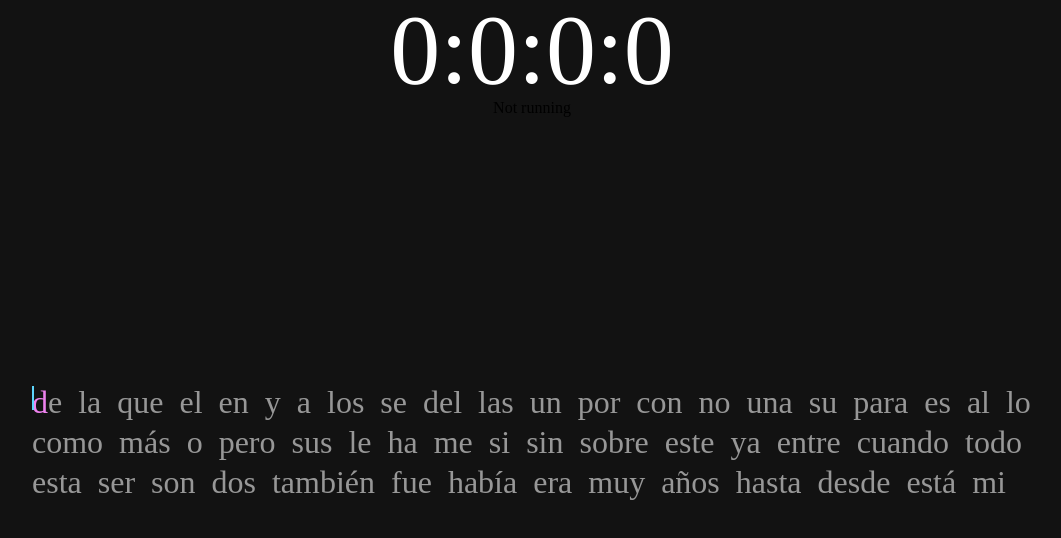
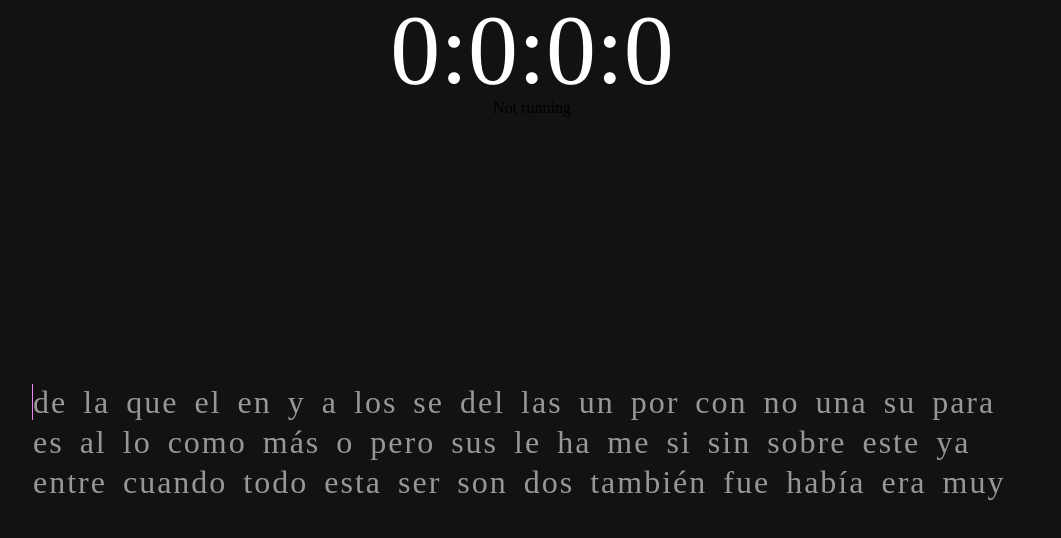
Before and after one commit to 4ldito/fast-fingers, a React (Vite) app: page / in a window 1280 px wide. Shown: the top 538 px of the page, without its empty margins (108-1169 px from the left). Built offline with nearby package versions, Linux system fonts and the light colour scheme.

Commit message:
added caret :D

```diff
--- a/src/components/WordsContainer/Words/Caret/Caret.jsx
+++ b/src/components/WordsContainer/Words/Caret/Caret.jsx
@@ -1,7 +1,12 @@
+import { useEffect } from "react"
 import style from "./Caret.module.css"
 
 const Caret = ({ activeLetterRef }) => {
-  console.log(activeLetterRef)
+
+  useEffect(() => {
+    console.log(activeLetterRef)
+  }, [activeLetterRef]);
+
   return (
     <div className={style.caret}></div>
   )
--- a/src/components/WordsContainer/Words/Word/Letter/Letter.jsx
+++ b/src/components/WordsContainer/Words/Word/Letter/Letter.jsx
@@ -1,19 +1,20 @@
 import style from "./Letter.module.css"
 
-const Letter = ({ letter, typed, indexWord, indexLetter, actualLetter, activeLetterRef }) => {
+const Letter = ({ letter, typed, indexWord, indexLetter, actualLetter, word, fullTyped }) => {
   const correctClasses = [];
-
+  correctClasses.push(style.letter);
   if (letter === typed) correctClasses.push(style.correct);
   if (letter !== typed && typed) correctClasses.push(style.incorrect);
+
   if (indexWord === actualLetter.wordIndex && indexLetter === actualLetter.letterIndex) {
     correctClasses.push(style.active);
-    console.log("entró")
+  }
+  else if (indexWord === actualLetter.wordIndex && fullTyped.length === word.length && indexLetter + 1 >= word.length) {
+    correctClasses.push(style.final);
   }
 
-  return correctClasses.includes(style.active)
-    ? <span ref={activeLetterRef} key={crypto.randomUUID()} className={correctClasses.join(" ")} >{letter}</span>
-    : <span key={crypto.randomUUID()} className={correctClasses.join(" ")} >{letter}</span>
-
+  // return <span key={crypto.randomUUID()} className={correctClasses.join(" ")}>{typed ? typed : letter}</span>
+  return <span key={crypto.randomUUID()} className={correctClasses.join(" ")}>{letter}</span>
 }
 
 export default Letter
--- a/src/components/WordsContainer/Words/Word/Letter/Letter.module.css
+++ b/src/components/WordsContainer/Words/Word/Letter/Letter.module.css
@@ -1,3 +1,8 @@
+.letter {
+  border-left: 1px solid transparent;
+  border-right: 1px solid transparent;
+}
+
 .correct {
   color: white;
 }
@@ -7,5 +12,35 @@
 }
 
 .active {
-  color: violet;
+  border-left: 1px solid violet;
+  animation: blink-left 1s infinite;
 }
+
+.final {
+  border-right: 1px solid violet;
+  animation: blink-right 1s infinite;
+}
+
+@keyframes blink-left {
+  0% {
+    border-left-color: transparent;
+  }
+  50% {
+    border-left-color: violet;
+  }
+  100% {
+    border-left-color: transparent;
+  }
+}
+
+@keyframes blink-right {
+  0% {
+    border-right-color: transparent;
+  }
+  50% {
+    border-right-color: violet;
+  }
+  100% {
+    border-right-color: transparent;
+  }
+}
--- a/src/components/WordsContainer/Words/Word/Word.jsx
+++ b/src/components/WordsContainer/Words/Word/Word.jsx
@@ -1,17 +1,18 @@
 import Letter from "./Letter/Letter"
 // import style from "./Word.module.css"
 
-const Word = ({ word, actualLetter, indexWord, activeLetterRef }) => {
+const Word = ({ word, actualLetter, indexWord }) => {
   return (
     <div>
       {
         word.text.split("").map((letter, index) => {
           return (
             <Letter
-              activeLetterRef={activeLetterRef}
               key={crypto.randomUUID()}
               letter={letter}
               typed={word.typed[index]}
+              word={word.text}
+              fullTyped={word.typed}
               indexWord={indexWord}
               indexLetter={index}
               actualLetter={actualLetter}
--- a/src/components/WordsContainer/Words/Words.jsx
+++ b/src/components/WordsContainer/Words/Words.jsx
@@ -1,12 +1,9 @@
-import { useRef } from "react";
 import useGetWords from "../../../hooks/useGetWords";
 import { gameStore } from "../../../store/store";
-import Caret from "./Caret/Caret";
 import Word from "./Word/Word"
 import style from "./Words.module.css"
 
 const Words = () => {
-  const activeLetterRef = useRef(null);
   const { memoizedWords } = useGetWords();
   const { actualLetter } = gameStore((state) => state);
 
@@ -19,12 +16,10 @@ const Words = () => {
             key={crypto.randomUUID()}
             actualLetter={actualLetter}
             indexWord={index}
-            activeLetterRef={activeLetterRef}
           />
         })
       }
-      <Caret activeLetterRef={activeLetterRef} />
-
+      {/* <Caret activeLetterRef={activeLetterRef} /> */}
     </section>
   )
 }
--- a/src/hooks/useGame.jsx
+++ b/src/hooks/useGame.jsx
@@ -11,12 +11,17 @@ export const useGame = () => {
     const actualWord = wordsData.words[wordsData.indexActualWord];
     if (!isPlaying) setIsPlaying(true);
 
-    if (e.code === "Space" && actualWord.typed) {
+    if (e.code === "Space") {
+      if (!actualWord.typed) return;
       setIndexActualWord(wordsData.indexActualWord + 1)
+      console.log("aumentó en 1 word")
+      setActualLetter({ wordIndex: 1, letterIndex: 0 });
       return;
     }
 
     const typed = actualWord.typed + e.key;
+    setActualLetter({ letterIndex: 1 });
+    console.log("aumentó en 1 letter")
     setTypedWord(typed);
   };
 
@@ -24,6 +29,7 @@ export const useGame = () => {
     if (e.code === "Backspace") {
       const actualWord = wordsData.words[wordsData.indexActualWord];
       const typed = actualWord.typed.slice(0, -1);
+      setActualLetter({ letterIndex: -1 });
       setTypedWord(typed);
     }
   }
--- a/src/store/store.jsx
+++ b/src/store/store.jsx
@@ -43,8 +43,12 @@ export const gameStore = create((set) => ({
   },
   setActualLetter: (pos) => set((state) => ({
     actualLetter: {
-      ...state.actualLetter,
-      ...pos
+      wordIndex: pos.wordIndex === 1 ? ++state.actualLetter.wordIndex : pos.wordIndex === 0 ? 0 : state.actualLetter.wordIndex,
+      letterIndex:
+        pos.letterIndex === 1 ? ++state.actualLetter.letterIndex
+          : pos.letterIndex === 0 ? 0
+            : pos.letterIndex === -1 ? --state.actualLetter.letterIndex
+              : state.actualLetter.letterIndex,
     },
   })),
 }));
```
